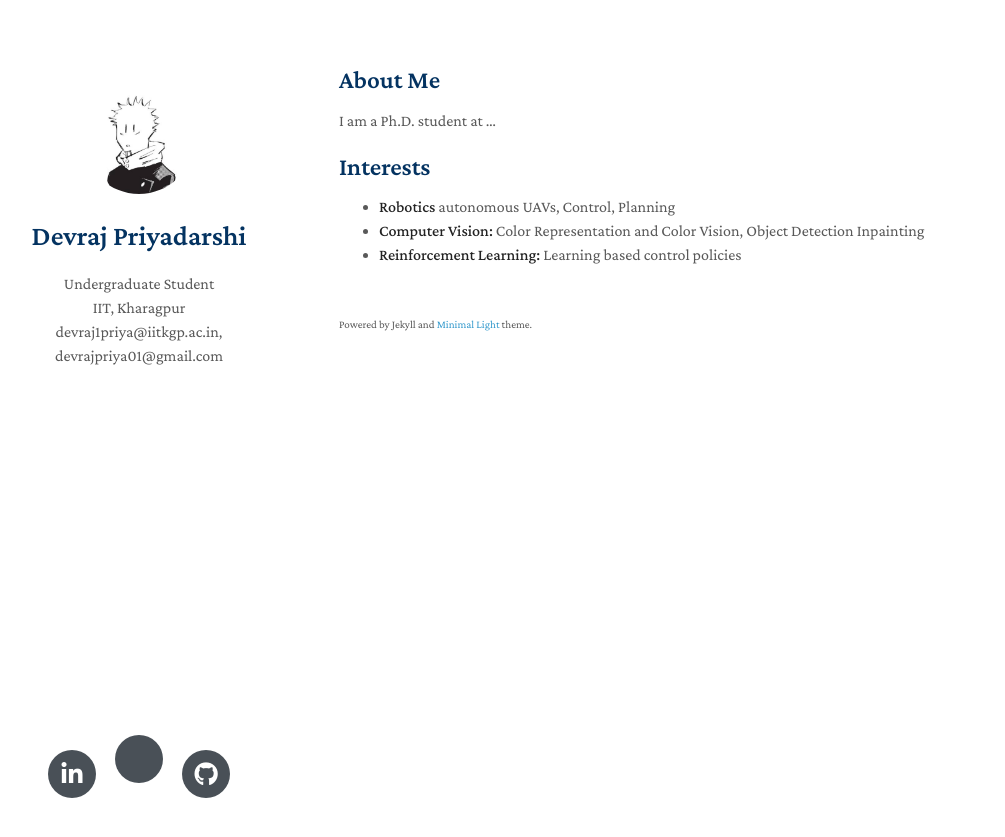
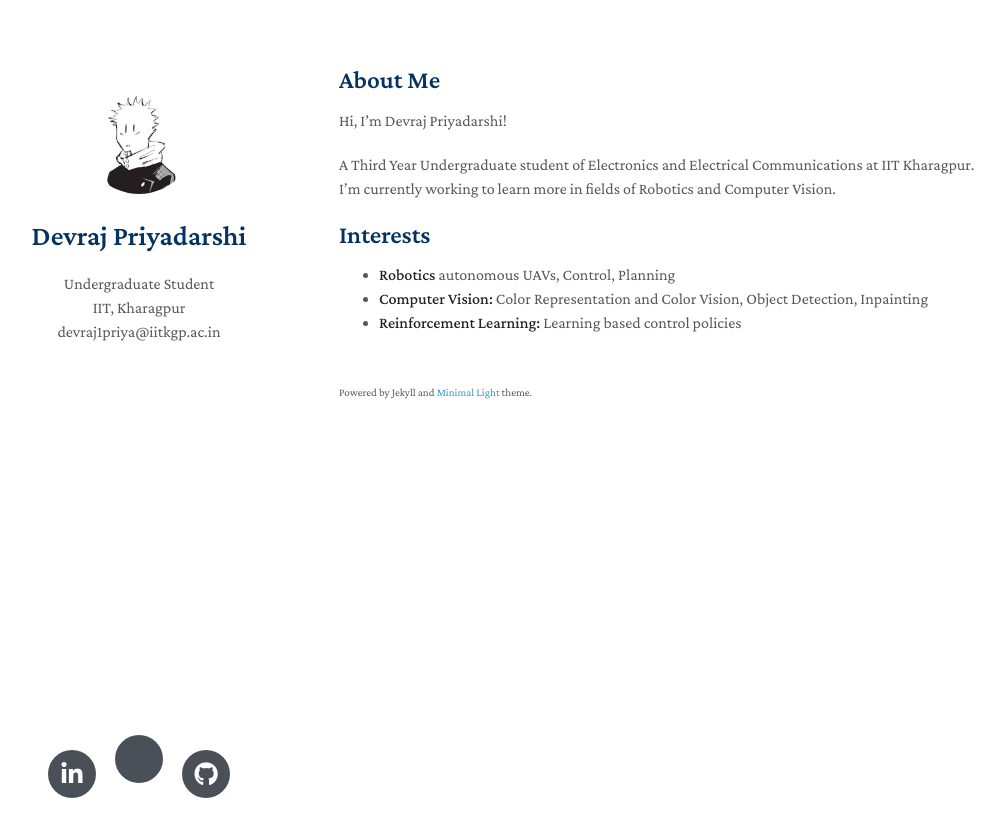
Before and after one commit to devrajPriyadarshi/devrajPriyadarshi.github.io, a Jekyll site: the page built from index.md, in a window 1280 px wide. Shown: the top 837 px of the page, without its empty margins (131-1136 px from the left). Built offline with Jekyll 4.4.1, drawn with Linux system fonts in a browser that asks for light colours; nearby versions of some CDN libraries; a style sheet for code colours, icons or effects is not loaded; our own code applies the rules of GitHub Pages for plain Markdown files.

Commit message:
fixed for now

```diff
--- a/_config.yml
+++ b/_config.yml
@@ -1,7 +1,7 @@
 title: Devraj Priyadarshi
 position: Undergraduate Student
 affiliation: IIT, Kharagpur
-email: devraj1priya@iitkgp.ac.in, devrajpriya01@gmail.com
+email: devraj1priya@iitkgp.ac.in
 keywords: minimal academic
 google_scholar: https://scholar.google.com/
 github_link: https://github.com/devrajPriyadarshi
--- a/index.md
+++ b/index.md
@@ -4,10 +4,12 @@ layout: homepage
 
 ## About Me
 
-I am a Ph.D. student at ...
+Hi, I'm Devraj Priyadarshi!
+
+A Third Year Undergraduate student of Electronics and Electrical Communications at IIT Kharagpur. I'm currently working to learn more in fields of Robotics and Computer Vision.
 
 ## Interests
 
 - **Robotics** autonomous UAVs, Control, Planning
-- **Computer Vision:** Color Representation and Color Vision, Object Detection Inpainting
+- **Computer Vision:** Color Representation and Color Vision, Object Detection, Inpainting
 - **Reinforcement Learning:** Learning based control policies
```
